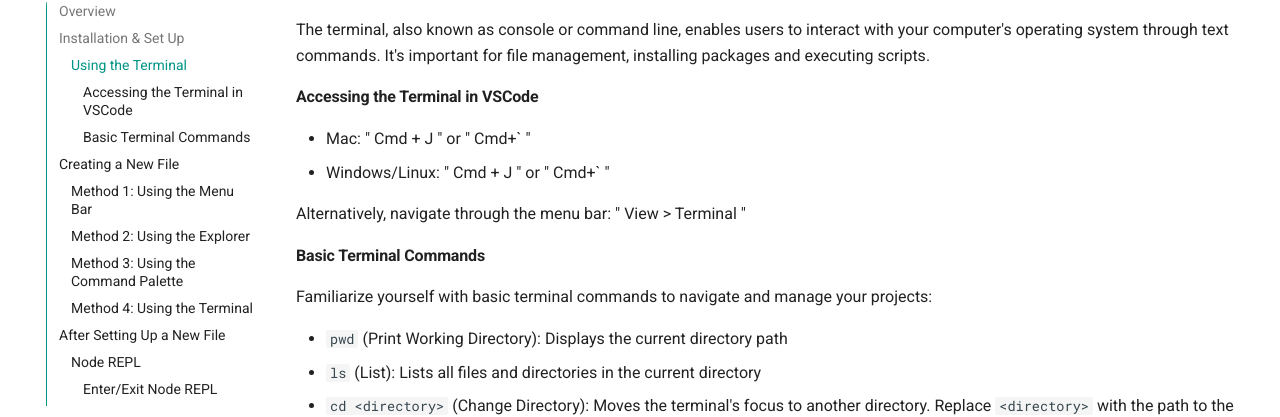
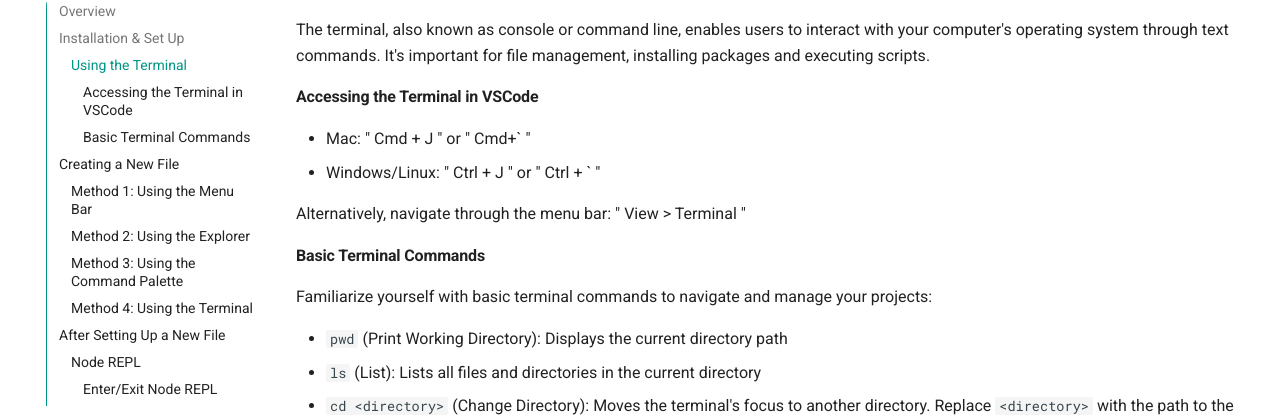
Before and after one commit to allison-dahan/mkdocs-material, an MkDocs documentation site: the page built from docs/Task1Allison.md, in a window 1280 px wide and 900 px high, scrolled down 870 px. Shown: the part 97-514 px from the top of the window. Built offline with MkDocs 1.6.1 and Material for MkDocs 9.7.7, drawn with Linux system fonts in a browser that asks for light colours.

Commit message:
change task1 accessing terminal

```diff
--- a/docs/Task1Allison.md
+++ b/docs/Task1Allison.md
@@ -1,6 +1,6 @@
 # Set Up
 
-## Overview
+## **Overview**
 
 In this section, you will learn how to set up and run a new JavaScript file on Visual Studio Code (VSCode). The method for setting up differs for each programming language. JavaScript, being the primary programming language you'll encounter in your first term as Full Stack Web Development (FSWD) students, requires specific setup steps to ensure a smooth development experience.
 
@@ -23,7 +23,7 @@ The terminal, also known as console or command line, enables users to interact w
 #### Accessing the Terminal in VSCode
 
 - Mac: " Cmd + J " or " Cmd+` "
-- Windows/Linux: " Cmd + J " or " Cmd+` "
+- Windows/Linux: " Ctrl + J " or " Ctrl + ` "
 
 Alternatively, navigate through the menu bar: " View > Terminal "
 
```
Also changed, not shown: docs/index.md (+1 -1 lines).
